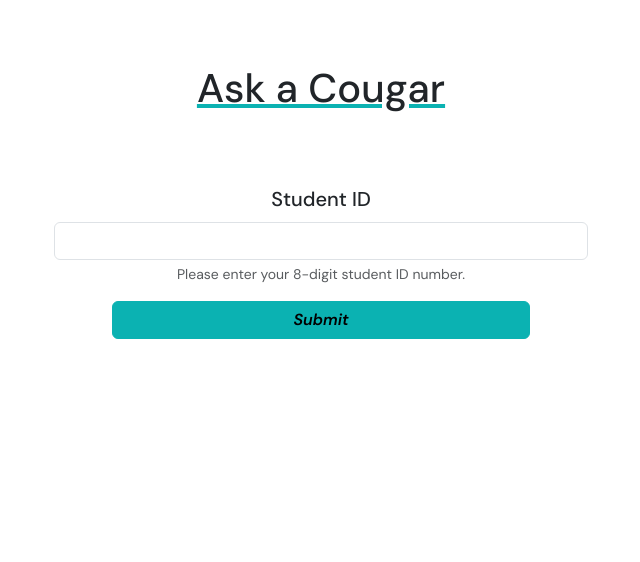
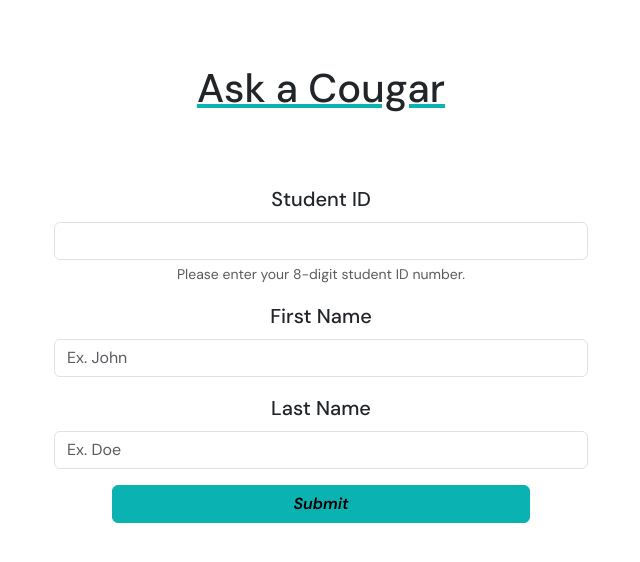
Before and after one commit to xgraceyan/ask-a-cougar, a React (Create React App) app: page /login in a window 1280 px wide. Shown: the top 562 px of the page, without its empty margins (319-959 px from the left). Built offline with nearby package versions, Linux system fonts and the light colour scheme.

Commit message:
basic auth, connection to supbabase db

```diff
--- a/src/App.js
+++ b/src/App.js
@@ -1,18 +1,26 @@
-import logo from './logo.svg';
-import './App.css';
+import logo from "./logo.svg";
+import "./App.css";
 
-import {BrowserRouter as Router, Route, Routes} from "react-router-dom";
-import StudentView from './components/student/StudentView';
-import AdminView from './components/admin/AdminView';
-import LogIn from './components/LogIn';
+import {
+  useNavigate,
+  BrowserRouter as Router,
+  Route,
+  Routes,
+  Navigate,
+} from "react-router-dom";
+import StudentView from "./components/student/StudentView";
+import AdminView from "./components/admin/AdminView";
+import LogIn from "./components/LogIn";
+import { useEffect } from "react";
+import { supabase } from "./supabaseClient";
 
 function App() {
   return (
     <Router>
       <Routes>
-        <Route path="/" element={<StudentView />}/>
-        <Route path="/login" element={<LogIn />}/>
-        <Route path="/admin" element={<AdminView />}/>
+        <Route path="/" element={<StudentView />} />
+        <Route path="/login" element={<LogIn />} />
+        <Route path="/admin" element={<AdminView />} />
       </Routes>
     </Router>
   );
--- a/src/components/LogIn.js
+++ b/src/components/LogIn.js
@@ -3,15 +3,27 @@ import { redirect, useNavigate } from "react-router";
 
 function LogIn(props) {
   const [id, setId] = useState();
+  const [fname, setfname] = useState();
+  const [lname, setlname] = useState();
   const navigate = useNavigate();
 
-  const handleChange = (e) => {
+  const handleIdChange = (e) => {
     setId(e.target.value);
+  };
+
+  const handlefnameChange = (e) => {
+    setfname(e.target.value);
+  };
+
+  const handlelnameChange = (e) => {
+    setlname(e.target.value);
   };
 
   const handleSubmit = (e) => {
     e.preventDefault();
-    navigate("/");
+    navigate("/", {
+      state: { loggedIn: true, id: id, fname: fname, lname: lname },
+    });
   };
   return (
     <section id="log-in-page">
@@ -20,19 +32,46 @@ function LogIn(props) {
         <div className="spacer"></div>
         <form className="row justify-content-center" onSubmit={handleSubmit}>
           <div className="mb-3 text-center">
-            <label for="id" className="form-label">
+            <label htmlFor="id" className="form-label">
               Student ID
             </label>
             <input
               type="text"
               pattern="[0-9]{8}"
+              required="required"
               className="form-control"
               id="id"
-              onChange={handleChange}
+              onChange={handleIdChange}
             />
             <div id="idHelp" className="form-text">
               Please enter your 8-digit student ID number.
             </div>
+          </div>
+          <div className="mb-3 text-center">
+            <label htmlFor="fname" className="form-label">
+              First Name
+            </label>
+            <input
+              type="text"
+              required="required"
+              className="form-control"
+              id="fname"
+              onChange={handlefnameChange}
+              placeholder="Ex. John"
+            />
+          </div>
+          <div className="mb-3 text-center">
+            <label htmlFor="lname" className="form-label">
+              Last Name
+            </label>
+            <input
+              type="text"
+              required="required"
+              className="form-control"
+              id="lname"
+              onChange={handlelnameChange}
+              placeholder="Ex. Doe"
+            />
           </div>
           <button
             type="submit"
--- a/src/components/student/StudentView.js
+++ b/src/components/student/StudentView.js
@@ -1,6 +1,32 @@
-import React from "react";
+import React, { useEffect } from "react";
+import { Navigate, useLocation } from "react-router";
+import { supabase } from "../../supabaseClient";
 
-function StudentView() {
+function StudentView(props) {
+  let location = useLocation();
+  console.log(location.state);
+  const { loggedIn, id, fname, lname } = location.state;
+
+  useEffect(() => {
+    getUser();
+  }, []);
+
+  const getUser = async () => {
+    let { error, count, data } = await supabase
+      .from("responses")
+      .select("*", { count: "exact" })
+      .eq("esuhsd_id", id);
+
+    if (error) throw error;
+    if (data) {
+      console.log(data, count);
+      if (count == 0) createUser();
+    }
+  };
+
+  const createUser = async () => {};
+
+  if (location.state != null && loggedIn) {
     return (
       <section id="student-page">
         <div className="container-lg">
@@ -13,10 +39,10 @@ function StudentView() {
           </h6>
           <div className="row">
             <div className="col-lg-6 col-12" id="letter">
-            <div class="card" style={{ marginBottom: "2rem" }}>
-              <div class="card-body">
-                <h5 class="card-title">Letter to High School Student</h5>
-                <h6 class="card-subtitle mb-2 text-body-secondary">
+              <div className="card" style={{ marginBottom: "2rem" }}>
+                <div className="card-body">
+                  <h5 className="card-title">Letter to High School Student</h5>
+                  <h6 className="card-subtitle mb-2 text-body-secondary">
                     from: Grace Yan - Quimby Middle School
                   </h6>
                   <br />
@@ -25,17 +51,17 @@ function StudentView() {
                   adipisci laboriosam error. Blanditiis, illo vel quasi facilis
                   nostrum sunt ratione qui praesentium quas magnam illum natus
                   velit error, nobis nam ipsa eos quam! Corporis reprehenderit,
-                tenetur cupiditate eum voluptatem eaque blanditiis. Ullam eaque
-                aperiam harum, doloremque vitae culpa laborum reiciendis sunt
-                est? Beatae, commodi harum dignissimos error illum, sint esse
-                mollitia deserunt tempora magni animi nesciunt delectus rem
-                aperiam.
+                  tenetur cupiditate eum voluptatem eaque blanditiis. Ullam
+                  eaque aperiam harum, doloremque vitae culpa laborum reiciendis
+                  sunt est? Beatae, commodi harum dignissimos error illum, sint
+                  esse mollitia deserunt tempora magni animi nesciunt delectus
+                  rem aperiam.
                 </div>
               </div>
             </div>
             <div className="col-lg-6 col-12">
               <form action="" id="response-form">
-              <label for="response-input">
+                <label htmlFor="response-input">
                   <h5>Your Response to Grace</h5>
                 </label>
                 <br />
@@ -47,12 +73,21 @@ function StudentView() {
                   cols="75"
                   placeholder="Enter text here"
                 ></textarea>
+
+                <button
+                  type="submit"
+                  className="btn btn-primary"
+                  style={{ width: "75%" }}
+                >
+                  Submit
+                </button>
               </form>
             </div>
           </div>
         </div>
       </section>
     );
+  } else return <Navigate to="/login" />;
 }
 
 export default StudentView;
--- a/src/index.scss
+++ b/src/index.scss
@@ -57,5 +57,6 @@ label {
   width: 100%;
   max-width: 100%;
   padding: 0.5rem;
+  margin-bottom: 1.5rem;
   border-color: rgba(0, 0, 0, 0.5);
 }
--- /dev/null
+++ b/src/supabaseClient.js
@@ -0,0 +1,6 @@
+import { createClient } from "@supabase/supabase-js";
+
+export const supabase = createClient(
+  "https://tvmeshwzvglxhjgrpqpv.supabase.co",
+  "eyJhbGciOiJIUzI1NiIsInR5cCI6IkpXVCJ9.eyJpc3MiOiJzdXBhYmFzZSIsInJlZiI6InR2bWVzaHd6dmdseGhqZ3JwcXB2Iiwicm9sZSI6ImFub24iLCJpYXQiOjE2OTgwOTg2NjUsImV4cCI6MjAxMzY3NDY2NX0.dWrfgq07zBGCg9EA2h_et90Wk_KQpTMy5v3Fj6AoEPA"
+);
```
Lines whose indentation alone changed are shown as unchanged.
